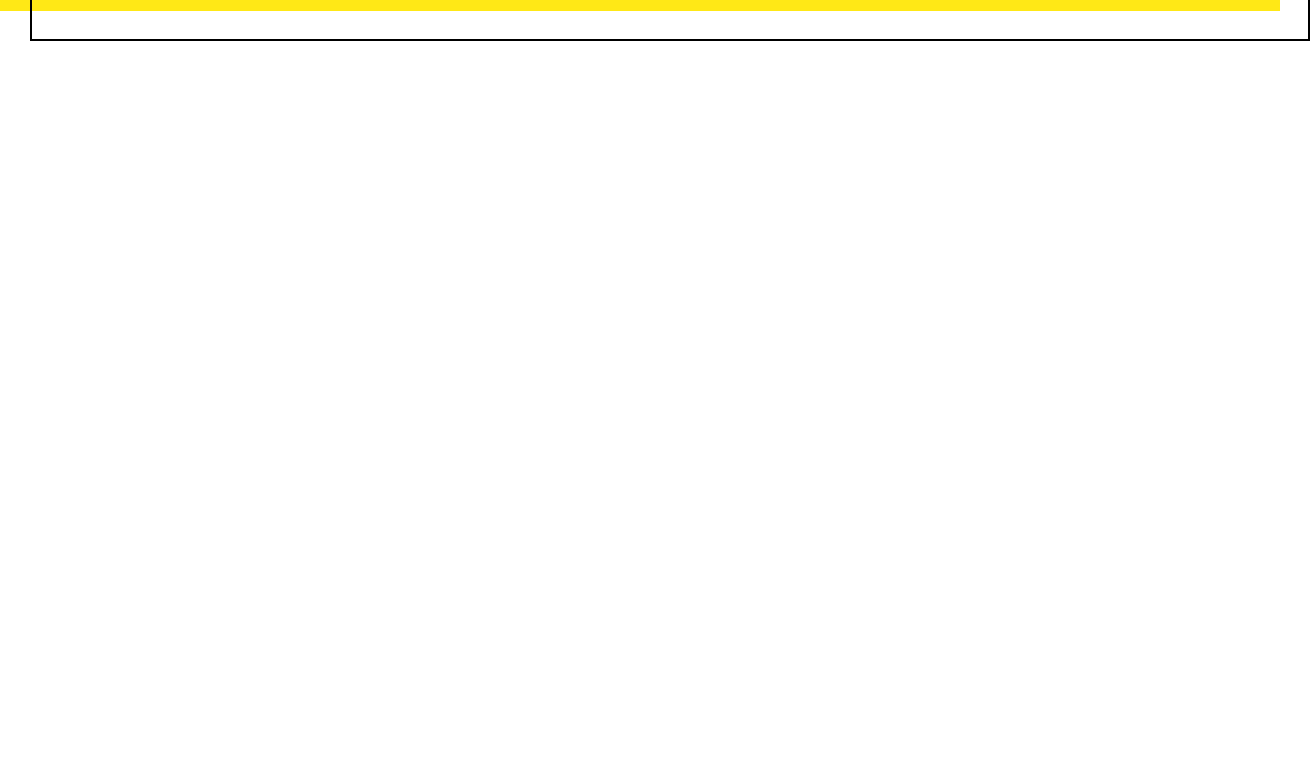
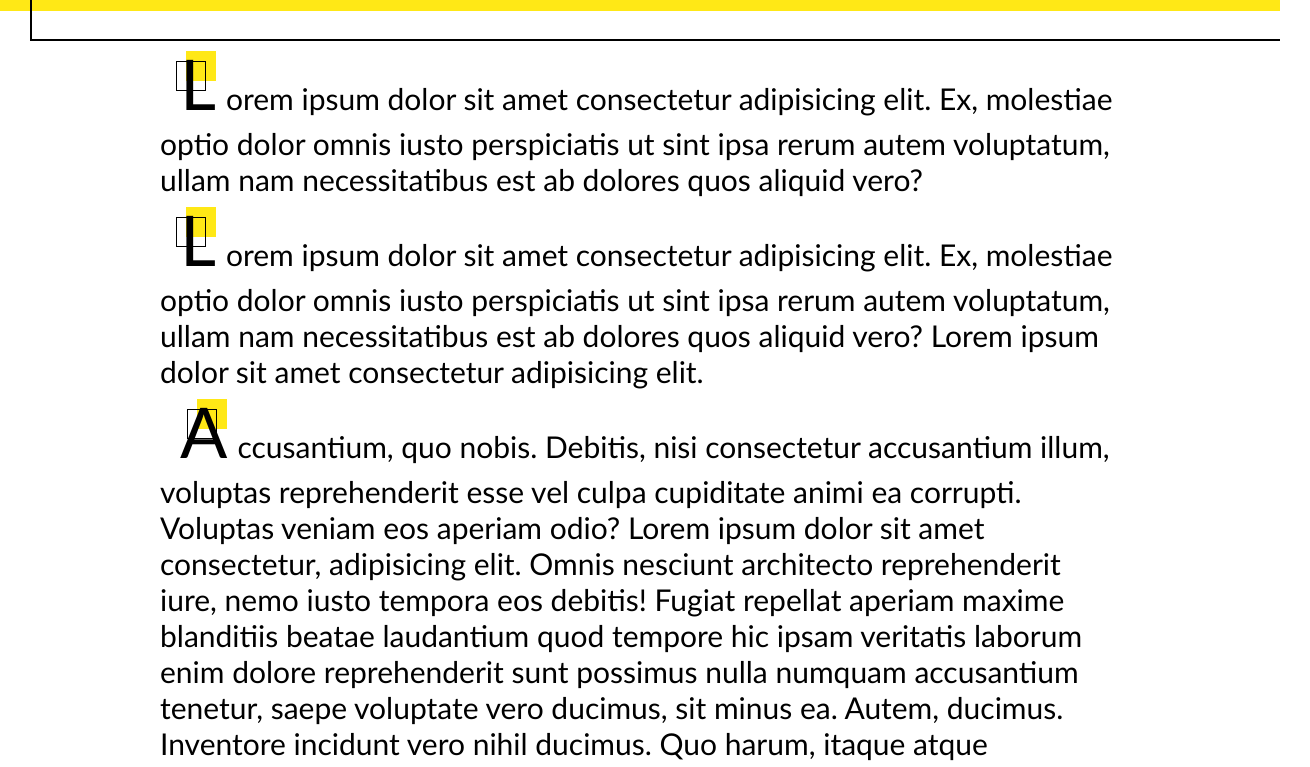
Before and after one commit to lyakhovoy-dmitry/training-website, a plain HTML site: page index.html in a window 1280 px wide. Shown: the part 109-876 px from the top of the page, 1310 px wide, since content can reach past the window. Before the commit the page ends 800 px from the top, so only its background shows below. Drawn offline with Linux system fonts and the light colour scheme.

Commit message:
Styles for <p>, capital letters.

```diff
--- a/index.html
+++ b/index.html
@@ -15,7 +15,7 @@
 
 <body>
 
-    <div class="header">
+    <div class="header of-hide">
         <div class="container accent centered">
             <div class="frame"></div>
             <div class="title">
@@ -24,6 +24,49 @@
         </div>
     </div>
 
+    <div class="container centered">
+        <div class="content">
+            <div class="container">
+                <p class="lefted">
+                <div class="capital">
+                    <div class="capital__letter">
+                        L
+                    </div>
+                    <div class="capital__block accent">
+                        <div class="frame"></div>
+                    </div>
+                </div>orem ipsum dolor sit amet consectetur adipisicing elit. Ex, molestiae optio dolor omnis iusto
+                perspiciatis ut sint ipsa rerum autem voluptatum, ullam nam necessitatibus est ab dolores quos
+                aliquid vero?</p>
+            </div>
+            <div class="container">
+                <p class="lefted">
+                <div class="capital">
+                    <div class="capital__letter">
+                        L
+                    </div>
+                    <div class="capital__block accent">
+                        <div class="frame"></div>
+                    </div>
+                </div>orem ipsum dolor sit amet consectetur adipisicing elit. Ex, molestiae optio dolor omnis iusto
+                perspiciatis ut sint ipsa rerum autem voluptatum, ullam nam necessitatibus est ab dolores quos
+                aliquid vero? Lorem ipsum dolor sit amet consectetur adipisicing elit.</p>
+            </div>
+            <div class="container">
+                <p class="lefted">
+                <div class="capital">
+                    <div class="capital__letter">
+                        A
+                    </div>
+                    <div class="capital__block accent">
+                        <div class="frame"></div>
+                    </div>
+                </div>ccusantium, quo nobis. Debitis, nisi consectetur accusantium illum, voluptas reprehenderit esse vel culpa cupiditate
+                animi ea corrupti. Voluptas veniam eos aperiam odio? Lorem ipsum dolor sit amet consectetur, adipisicing elit. Omnis nesciunt architecto reprehenderit iure, nemo iusto tempora eos debitis! Fugiat repellat aperiam maxime blanditiis beatae laudantium quod tempore hic ipsam veritatis laborum enim dolore reprehenderit sunt possimus nulla numquam accusantium tenetur, saepe voluptate vero ducimus, sit minus ea. Autem, ducimus. Inventore incidunt vero nihil ducimus. Quo harum, itaque atque obcaecati, quidem molestiae voluptates ex necessitatibus recusandae amet illo voluptatibus! Quam eveniet recusandae quasi qui omnis architecto magnam molestiae vitae quaerat, quos iure inventore eius reprehenderit provident explicabo pariatur soluta itaque commodi? Est voluptas possimus odit voluptates provident beatae obcaecati, laboriosam minima?</p>
+            </div>
+        </div>
+    </div>
+
 </body>
 
 </html>
--- a/scss/index.scss
+++ b/scss/index.scss
@@ -83,16 +83,24 @@ $color-base: #fff;
 $color-shadow: #424242;
 $accent-alpha: 1;
 
+/*
+*   Blocks
+*/
+
 .header {
     position: relative;
-    height: 120px;
-    width: 100vw;
+    height: 150px;
 
     .title {
         position: absolute;
         font-size: 80px;
         color: $color-base;
         text-shadow: $color-shadow 2px 2px;
+    }
+
+    .container {
+        height: 120px;
+        width: 100vw;
     }
 
     .frame {
@@ -112,16 +120,6 @@ $accent-alpha: 1;
     z-index: 2;
 }
 
-.centered {
-    display: flex;
-    flex: 0 0 auto;
-    justify-content: space-around;
-}
-
-.accent {
-    background-color: rgba($color-accent, $accent-alpha);
-}
-
 .title {
     background-color: transparent;
     font-family: "Lucida Sans Unicode";
@@ -134,8 +132,88 @@ $accent-alpha: 1;
     z-index: 10;
 }
 
+.content {
+    margin: 0px 0px 0px 0px;
+    max-width: 960px;
+    font-size: 30px;
+}
+
+.capital {
+    display: inline-flex;
+    position: relative;
+    top: 0;
+    left: 20px;
+    font-size: 70px;
+}
+
+.capital__letter {
+    position: relative;
+    top: 0;
+    z-index: 30;
+}
+
+.capital__block {
+    position: relative;
+    top: 10px;
+    left: -30px;
+    height: 30px;
+    width: 30px;
+    z-index: 9;
+
+    .frame {
+        height: inherit;
+        width: inherit;
+        position: relative;
+        border-width: 1px;
+        top: 10px;
+        left: -10px;
+    }
+}
+
+/*
+*   Positioning
+*/
+
+.centered {
+    display: flex;
+    flex: 0 1 auto;
+    justify-content: space-around;
+}
+
+.lefted {
+    display: flex;
+    flex: 0 1 auto;
+    justify-content: start;
+}
+
+/*
+*   Coloring
+*/
+
+.accent {
+    background-color: rgba($color-accent, $accent-alpha);
+}
+
 .blank-color {
     height: inherit;
     width: inherit;
     background-color: rgba($color-accent, $accent-alpha);
 }
+
+/*
+*   Text
+*/
+
+p {
+    font-family: Georgia, "Times New Roman", Times, serif;
+    font-size: 30px;
+    z-index: 30;
+}
+
+/*
+*   Effects
+*/
+
+.of-hide {
+    overflow: hidden;
+}
```
Also changed, not shown: css/index.css.
